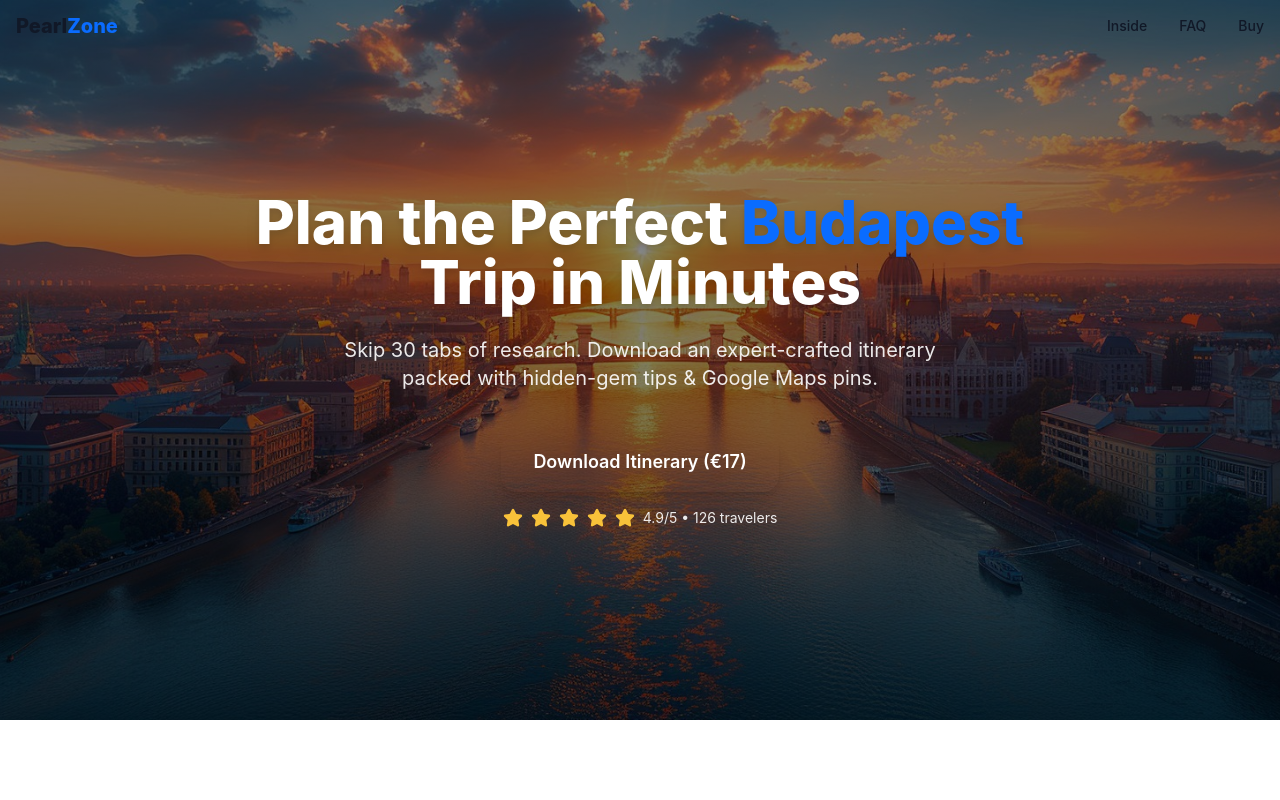
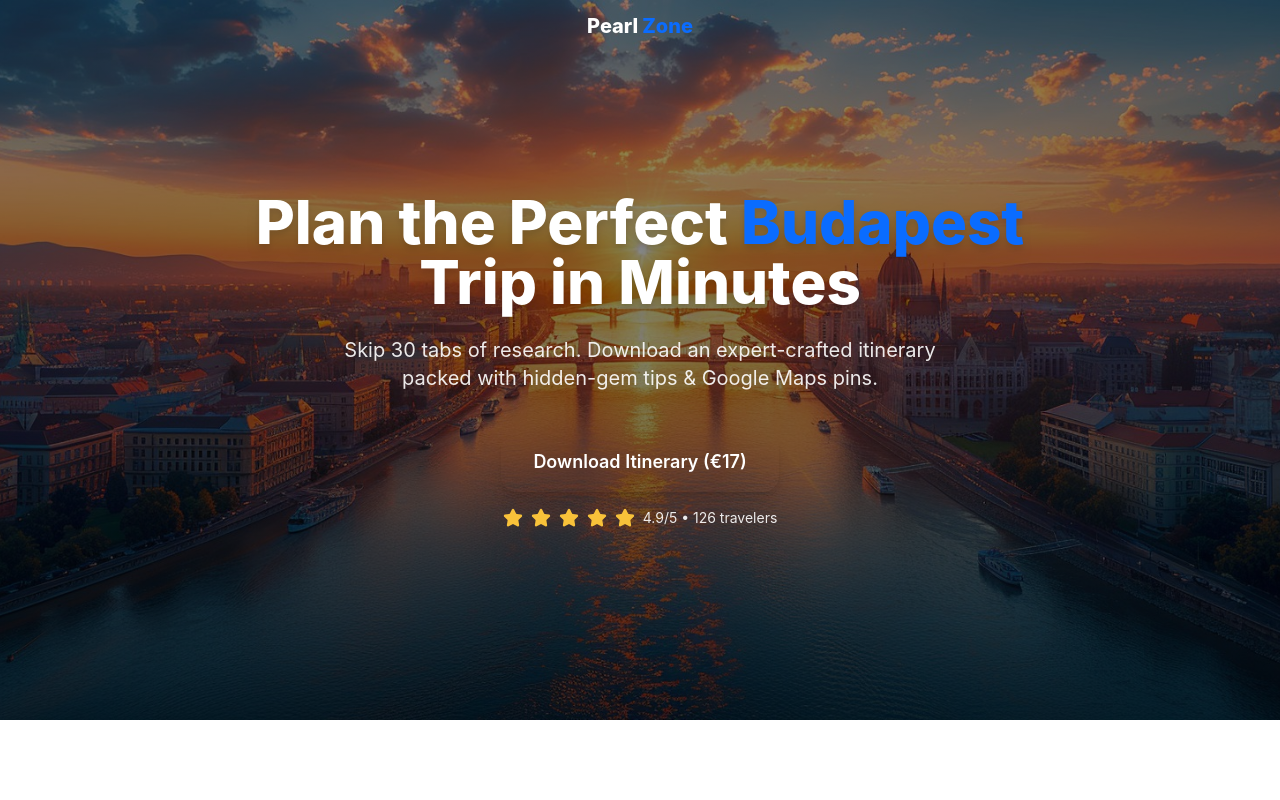
Before and after one commit to Mikkamakka29/pearlzone-guide, a Next.js app: page / in a window 1280 px wide. Shown: the top 800 px of the page. Built offline with nearby package versions, Linux system fonts and the light colour scheme.

Commit message:
feat: minimalist centered header; Pearl in white on hero

```diff
--- a/src/components/Header.tsx
+++ b/src/components/Header.tsx
@@ -2,24 +2,10 @@
 'use client';
 
 import Link from 'next/link';
-import { usePathname } from 'next/navigation';
 import { useEffect, useState } from 'react';
-import { Menu } from 'lucide-react';
-import {
-  Sheet,
-  SheetContent,
-  SheetTrigger,
-} from '@/components/ui/sheet';
-
-const nav = [
-  { href: '#inside', label: 'Inside' },
-  { href: '#faq',    label: 'FAQ'   },
-  { href: '#buy',    label: 'Buy'   },
-];
 
 export default function Header() {
   const [scrolled, setScrolled] = useState(false);
-  const pathname   = usePathname();
 
   useEffect(() => {
     const onScroll = () => setScrolled(window.scrollY > 20);
@@ -28,66 +14,29 @@ export default function Header() {
     return () => window.removeEventListener('scroll', onScroll);
   }, []);
 
-  /* ------------- NAV LINK SHARED STYLES ------------- */
-  const linkBase =
-    'relative after:absolute after:bottom-0 after:left-0 after:h-0.5 ' +
-    'after:w-0 after:bg-primary after:transition-all hover:after:w-full';
-
   return (
     <header
-      className={`
-        fixed inset-x-0 top-0 z-50 transition-colors
+      className={`fixed inset-x-0 top-0 z-50 transition-colors
         ${scrolled
           ? 'bg-white/70 dark:bg-gray-900/80 backdrop-blur-md shadow-sm'
           : 'bg-transparent'}
       `}
     >
-      <div className="container flex items-center justify-between py-3">
+      <div className="container flex items-center justify-center py-3">
         {/* Logo */}
-        <Link href="/" className="text-xl font-extrabold">
-          Pearl<span className="text-primary">Zone</span>
+        <Link
+          href="/"
+          className="text-xl font-extrabold flex gap-1 items-baseline"
+        >
+          <span
+            className={`transition-colors ${
+              scrolled ? 'text-foreground' : 'text-white'
+            }`}
+          >
+            Pearl
+          </span>
+          <span className="text-primary">Zone</span>
         </Link>
-
-        {/* Desktop nav */}
-        <nav className="hidden sm:flex gap-8 text-sm font-medium">
-          {nav.map(({ href, label }) => (
-            <a
-              key={href}
-              href={href}
-              className={`${linkBase} after:duration-300 ${
-                pathname === href ? 'text-primary after:w-full' : 'text-foreground'
-              }`}
-            >
-              {label}
-            </a>
-          ))}
-        </nav>
-
-        {/* Mobile nav */}
-        <div className="sm:hidden">
-          <Sheet>
-            <SheetTrigger aria-label="Open menu">
-              <Menu className="w-6 h-6" />
-            </SheetTrigger>
-
-            <SheetContent
-              side="left"
-              className="w-64 bg-background/95 backdrop-blur border-r border-border p-6"
-            >
-              <nav className="flex flex-col gap-6 mt-10 font-medium text-lg">
-                {nav.map(({ href, label }) => (
-                  <a
-                    key={href}
-                    href={href}
-                    className="hover:text-primary transition-colors"
-                  >
-                    {label}
-                  </a>
-                ))}
-              </nav>
-            </SheetContent>
-          </Sheet>
-        </div>
       </div>
     </header>
   );
```
